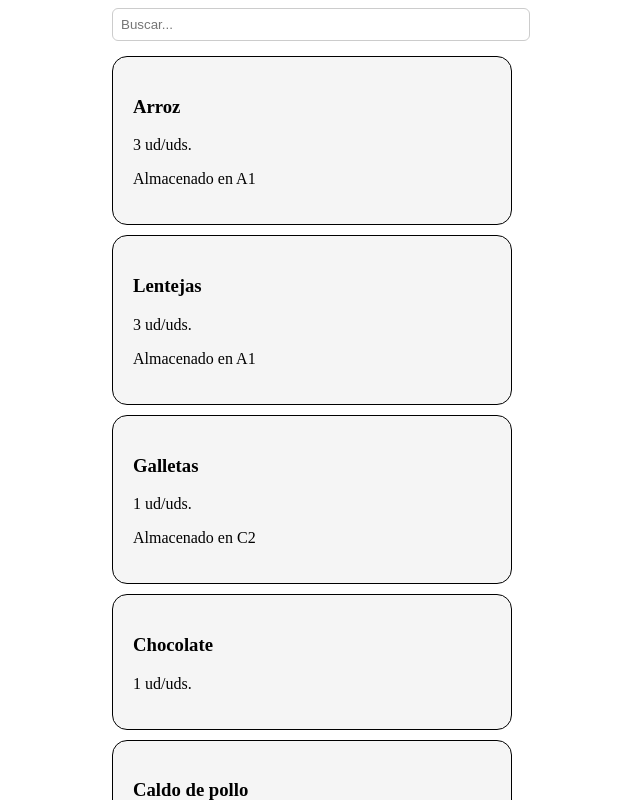
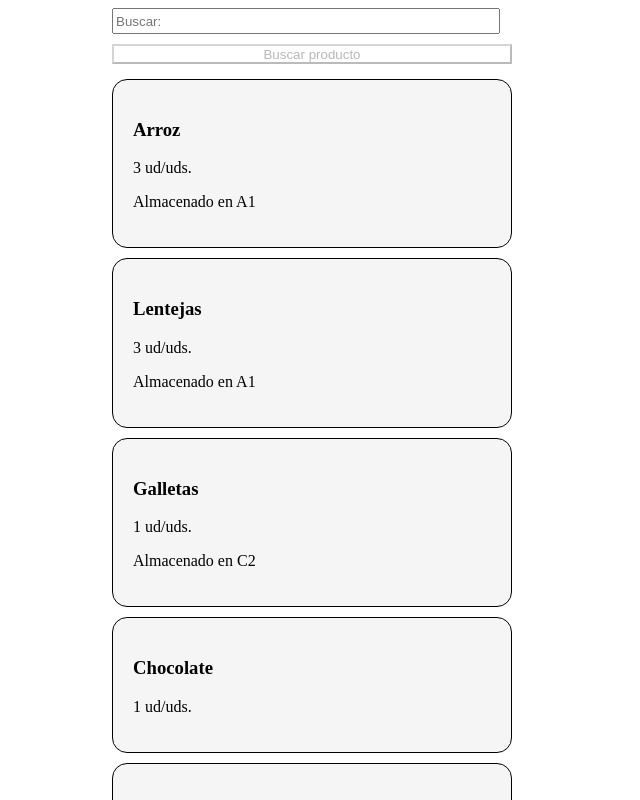
Before and after one commit to erikmayoral/IOC, an Angular app: page / in a window 1280 px wide. Shown: the top 800 px of the page, without its empty margins (328-968 px from the left). Built offline with nearby package versions, Linux system fonts and the light colour scheme.

Commit message:
Aplicación formulario con validación

```diff
--- a/src/app/components/barra-cerca/barra-cerca.component.html
+++ b/src/app/components/barra-cerca/barra-cerca.component.html
@@ -1 +1,15 @@
-<input type="text" placeholder="Buscar..." (input)="onCerca($event)"/>
+<!-- <input type="text" placeholder="Buscar..." (input)="onCerca($event)"/> -->
+ <form #formCerca="ngForm" (ngSubmit)="onSubmit()">
+    <input type="text" name="texto" [(ngModel)]="texto" #textoCtrl="ngModel" required minlength="3" placeholder="Buscar:"/>
+    <div *ngIf="textoCtrl.invalid && textoCtrl.touched">
+        <small *ngIf="textoCtrl.errors?.['required']">
+            Campo obligatorio
+        </small>
+        <small *ngIf="textoCtrl.errors?.['minlength']">
+            Mínimo 3 carácteres
+        </small>
+    </div>
+    <button type="submit" [disabled]="formCerca.invalid">
+        Buscar producto
+    </button>
+ </form>
--- a/src/app/components/barra-cerca/barra-cerca.component.scss
+++ b/src/app/components/barra-cerca/barra-cerca.component.scss
@@ -1,7 +1,20 @@
 input {
+  width: 95%;
+  height: 20px;
+  margin-bottom: 10px;
+}
+button {
   width: 100%;
-  padding: 8px;
+  height: 20px;
   margin-bottom: 15px;
-  border-radius: 6px;
-  border: 1px solid #ccc;
 }
+input.ng-invalid.ng-touched {
+  border: 2px solid red;
+}
+small{
+  color: red;
+}
+
+button:disabled {
+  background-color: white;
+}
--- a/src/app/components/barra-cerca/barra-cerca.component.ts
+++ b/src/app/components/barra-cerca/barra-cerca.component.ts
@@ -1,21 +1,29 @@
 import { Component, Output, EventEmitter } from '@angular/core';
 import { CommonModule } from '@angular/common';
-
+import { FormsModule} from '@angular/forms';
 
 @Component({
   selector: 'app-barra-cerca',
   templateUrl: './barra-cerca.component.html',
   standalone: true,
   imports: [
-    CommonModule
+    CommonModule,
+    FormsModule
   ],
   styleUrls: ['./barra-cerca.component.scss']
 })
+
+
 export class BarraCercaComponent {
-
   @Output() cerca = new EventEmitter<string>();
 
-  onCerca(event: any) {
-    this.cerca.emit(event.target.value);
+  texto: string = '';
+  onSubmit(){
+    this.cerca.emit(this.texto);
   }
+
+  //DESUSO
+  // onCerca(event: any) {
+  //   this.cerca.emit(event.target.value);
+  // }
 }
```
